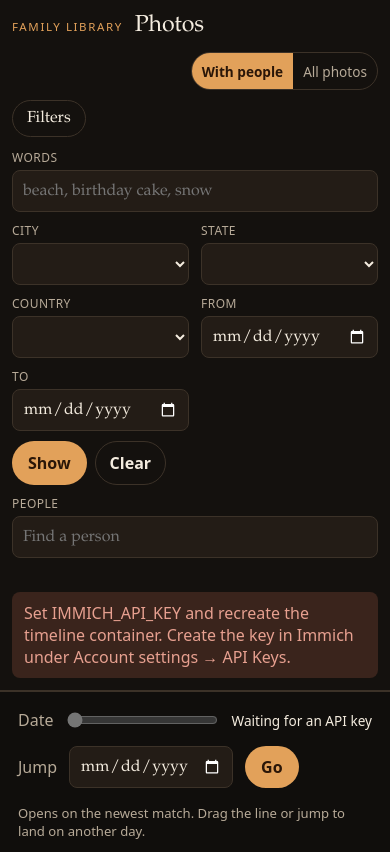
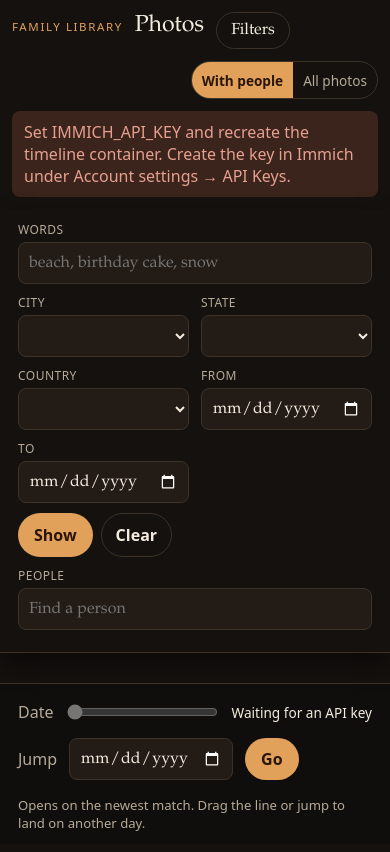
Before and after one commit to prc018100/family_photos, a FastAPI app: page / in a window 390 px wide, after a click on "Filters". After the commit the page ends 831 px from the top, so only its background shows below. Run offline with FastAPI, Linux system fonts and the light colour scheme; lists and menus that the app fills with data are empty; some libraries are stand-ins or nearby versions.

Commit message:
Make the photo collage taller and fold the filters away (#8)
* Pack the photo strip into a five-inch collage that favors photos with people.

Columns stack one to three photos at their own shape so portraits and
landscapes fit together. The timeline now reports each photo's display
ratio from Immich's EXIF size and rotation, and a With people / All
photos switch decides how much scenery shows.

Co-Authored-By: Claude Opus 5.5 <noreply@anthropic.com>
Claude-Session: https://claude.ai/code/session_01T4i48aDH9NNUAaS3FcDMUz

* Version the timeline's script and stylesheet URLs so browsers pick up new layouts.

Co-Authored-By: Claude Opus 5.5 <noreply@anthropic.com>
Claude-Session: https://claude.ai/code/session_01T4i48aDH9NNUAaS3FcDMUz

* Drop duplicate copies of a shot and stack photos two or three high.

Immich stack members below the top asset are skipped, and assets with the
same camera timestamp and shape count as one shot. Columns now aim for
two-high stacks, with a single big photo with people only when a day has
an odd number left.

Co-Authored-By: Claude Opus 5.5 <noreply@anthropic.com>
Claude-Session: https://claude.ai/code/session_01T4i48aDH9NNUAaS3FcDMUz

* Let the collage fill the window, up to 7.5 inches, with filters folded away.

Co-Authored-By: Claude Opus 5.5 <noreply@anthropic.com>
Claude-Session: https://claude.ai/code/session_01T4i48aDH9NNUAaS3FcDMUz

---------

Co-authored-by: Claude <noreply@anthropic.com>

```diff
--- a/timeline/app/static/timeline.css
+++ b/timeline/app/static/timeline.css
@@ -41,7 +41,8 @@ button, input, select {
 
 header {
   min-width: 0;
-  padding: 14px 18px 12px;
+  position: relative;
+  padding: 10px 18px;
   border-bottom: 1px solid var(--line);
   background: var(--bg);
 }
@@ -92,9 +93,10 @@ h1 {
   font-weight: 650;
 }
 
+/* Filters fold away on every screen so the collage gets the height. */
 #filter-toggle {
-  display: none;
-  margin-top: 10px;
+  display: inline-flex;
+  align-self: center;
   background: transparent;
   color: var(--ink);
   border: 1px solid var(--line);
@@ -103,11 +105,25 @@ h1 {
 }
 
 #filters {
-  display: grid;
+  display: none;
   grid-template-columns: minmax(180px, 1.5fr) repeat(3, minmax(120px, 1fr)) repeat(2, 150px) auto;
   gap: 10px 12px;
   align-items: end;
   margin-top: 12px;
+}
+
+#filters.open {
+  display: grid;
+  position: absolute;
+  left: 0;
+  right: 0;
+  top: 100%;
+  z-index: 5;
+  margin: 0;
+  padding: 12px 18px 14px;
+  background: var(--bg);
+  border-bottom: 1px solid var(--line);
+  box-shadow: 0 12px 24px rgba(0, 0, 0, 0.45);
 }
 
 #filters label {
@@ -284,7 +300,7 @@ h1 {
 
 .day.is-new-year .day-label .year { font-size: 1.4rem; }
 
-/* The collage band: five inches tall on a normal screen. */
+/* The collage band: up to seven and a half inches tall. */
 .band {
   display: flex;
   gap: var(--gap);
@@ -443,39 +459,8 @@ dialog::backdrop { background: rgba(8, 6, 4, 0.88); }
 @media (max-width: 720px) {
   header { padding: 12px; }
   h1 { font-size: 1.45rem; }
-  .focus {
-  display: inline-flex;
-  margin-left: auto;
-  border: 1px solid var(--line);
-  border-radius: 999px;
-  overflow: hidden;
-  font-family: system-ui, sans-serif;
-  font-size: 0.85rem;
-}
-
-.focus button {
-  background: transparent;
-  border: 0;
-  padding: 7px 14px;
-  min-height: 36px;
-  cursor: pointer;
-  color: var(--muted);
-}
-
-.focus button[aria-pressed="true"] {
-  background: var(--amber);
-  color: var(--amber-ink);
-  font-weight: 650;
-}
-
-#filter-toggle { display: inline-flex; }
-  #filters { display: none; }
   #filters.open {
-    display: grid;
     grid-template-columns: 1fr 1fr;
-    position: relative;
-    z-index: 2;
-    background: var(--bg);
     max-height: 62vh;
     overflow: auto;
     padding-bottom: 8px;
--- a/timeline/app/static/timeline.js
+++ b/timeline/app/static/timeline.js
@@ -24,10 +24,10 @@ const state = {
   edge: "latest",
 };
 
-// The collage band is five inches tall (CSS inches are 96px) unless the
-// window is shorter. Columns hold one to three photos stacked at their own
+// The collage band grows to fill the window, up to seven and a half inches
+// (CSS inches are 96px). Columns hold one to three photos stacked at their own
 // shape, so portraits and landscapes pack without cropping.
-const BAND = 480;
+const BAND = 720;
 const LABEL = 30;
 let layout = { band: BAND, gap: 6, dayGap: 18, minDay: 112 };
 let renderedKey = "";
@@ -125,7 +125,7 @@ function dayWidth(index) {
 function measure() {
   const narrow = window.matchMedia("(max-width: 720px)").matches;
   const height = scroller.clientHeight || BAND + LABEL + 40;
-  const band = Math.max(200, Math.min(BAND, height - LABEL - 28));
+  const band = Math.max(200, Math.min(BAND, height - LABEL - 16));
   layout = {
     band,
     gap: narrow ? 4 : 6,
--- a/timeline/app/templates/index.html
+++ b/timeline/app/templates/index.html
@@ -14,12 +14,12 @@
     <div class="brand">
       <p class="eyebrow">Family library</p>
       <h1>Photos</h1>
+      <button type="button" id="filter-toggle" aria-expanded="false" aria-controls="filters">Filters</button>
       <div id="focus" class="focus" role="group" aria-label="Which photos to show">
         <button type="button" data-focus="people" aria-pressed="true">With people</button>
         <button type="button" data-focus="all" aria-pressed="false">All photos</button>
       </div>
     </div>
-    <button type="button" id="filter-toggle" aria-expanded="false" aria-controls="filters">Filters</button>
     <form id="filters">
       <div class="words">
         <label for="q">Words</label>
```
Also changed, not shown: README.md.
